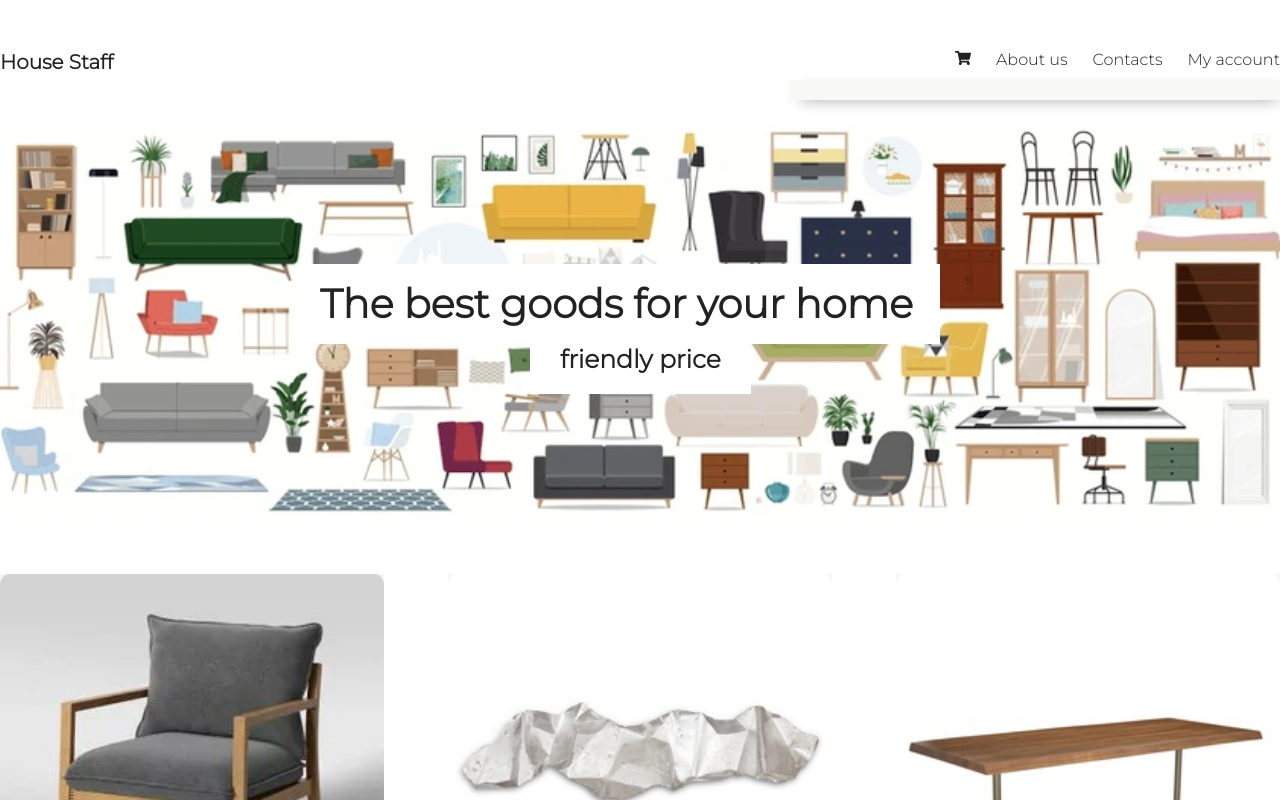
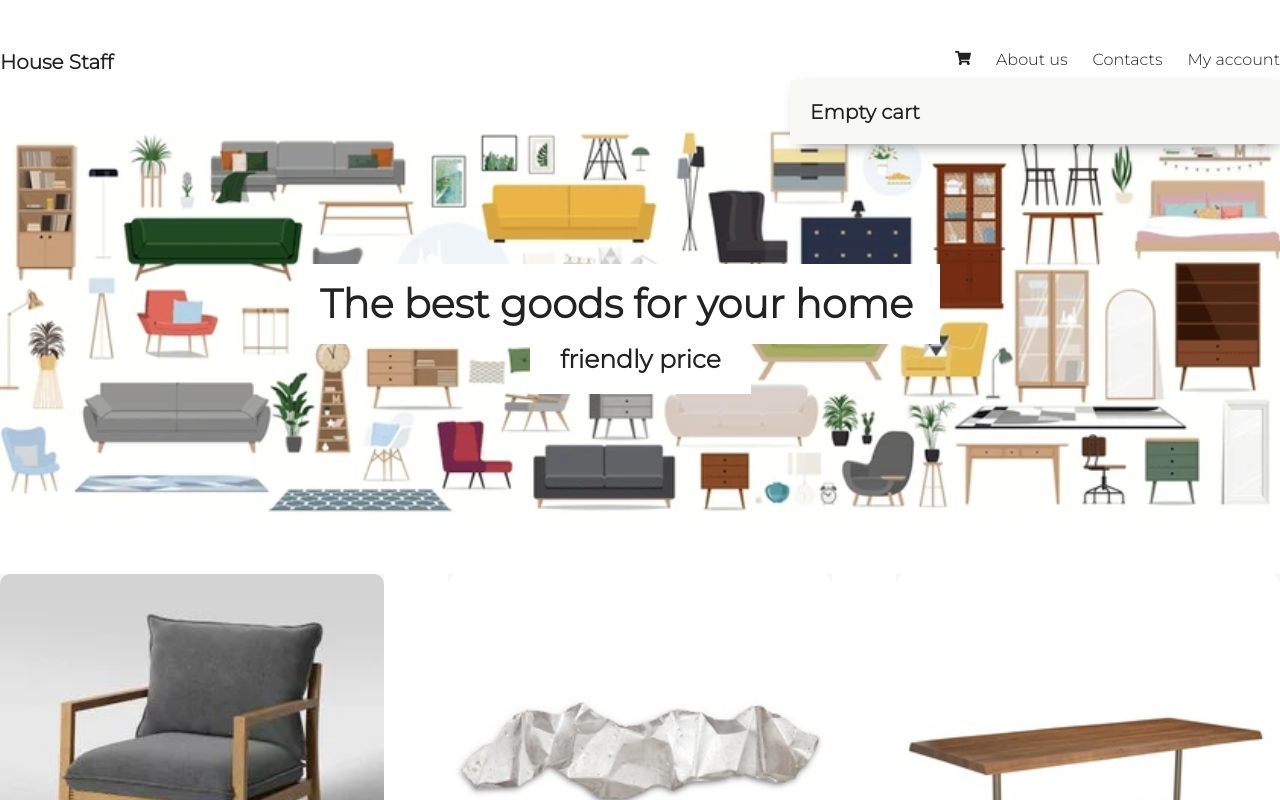
Before and after one commit to LeoKrasowski/eCommerce, a React (Create React App) app: page / in a window 1280 px wide. Both pictures are taken after a click on the icon 963 px from the left and 58 px from the top of the page. Shown: the top 800 px of the page. Built offline with nearby package versions, Linux system fonts and the light colour scheme.

Commit message:
added checking if items is double

```diff
--- a/src/App.js
+++ b/src/App.js
@@ -90,7 +90,13 @@ class App extends React.Component {
   }
 
   addToOrder(item) {
-    this.setState({ orders: [...this.state.orders, item] })
+    let isInArray = false
+    this.state.orders.forEach(el => {
+      if (el.id === item.id)
+        isInArray = true
+    })
+    if (!isInArray)
+      this.setState({ orders: [...this.state.orders, item] })
   }
 }
 
--- a/src/components/Header.js
+++ b/src/components/Header.js
@@ -1,6 +1,20 @@
 import React, { useState } from 'react'
 import { FaShoppingCart } from "react-icons/fa";
 import Order from './Order';
+
+const showOrders = (props) => {
+    return (<div>
+        {props.orders.map(el => (
+            <Order key={el.id} item={el} />
+        ))}
+    </div>)
+}
+
+const showNothing = () => {
+    return (<div className='empty'>
+        <h3>Empty cart</h3>
+    </div>)
+}
 
 export default function Header(props) {
     let [cartOpen, setCartOpen] = useState(false);
@@ -18,9 +32,8 @@ export default function Header(props) {
 
                 {cartOpen && (
                     <div className='shop-cart'>
-                        {props.orders.map(el => (
-                            <Order key={el.id} item={el} />
-                        ))}
+                        {props.orders.length > 0 ?
+                            showOrders(props) : showNothing()}
                     </div>
                 )}
             </div>
--- a/src/index.css
+++ b/src/index.css
@@ -67,6 +67,11 @@ header .shop-cart {
 
   padding: 20px;
   padding-bottom: 0;
+}
+
+header .shop-cart .empty h3 {
+  font-size: 20px;
+  margin-bottom: 20px;
 }
 
 header .shop-cart .item {
```
